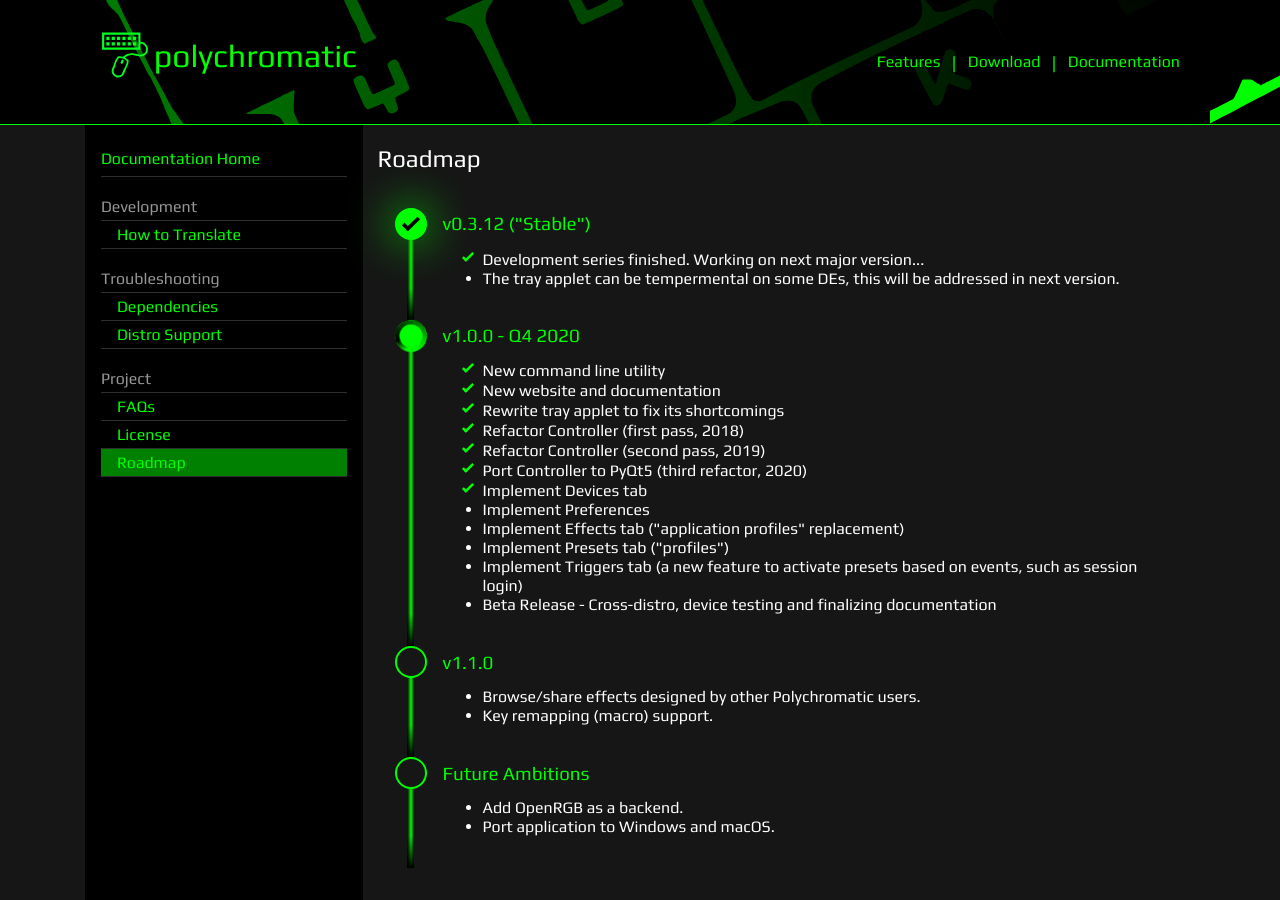
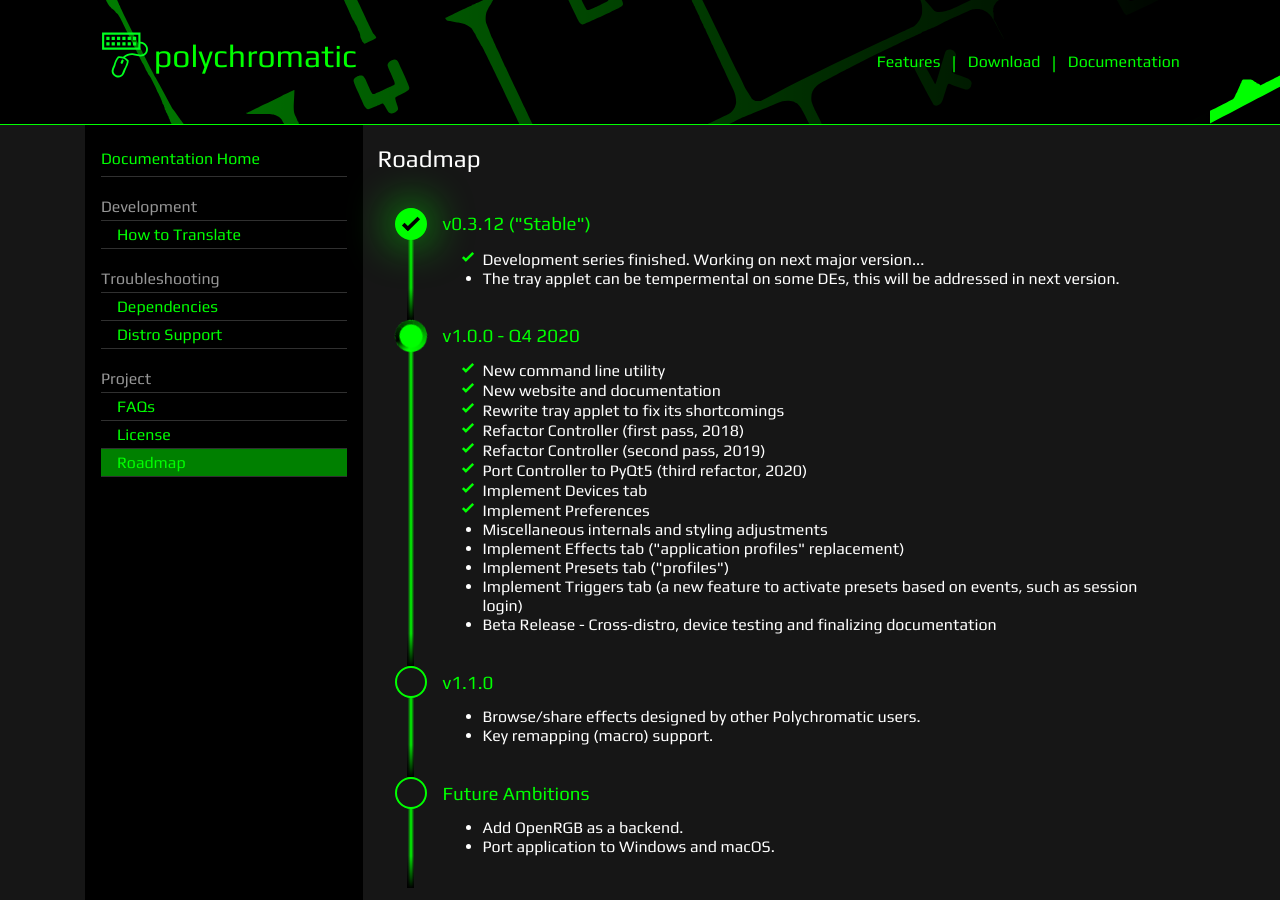
Before and after one commit to polychromatic/website, a Jekyll site: the page built from docs/roadmap.md, in a window 1280 px wide and 900 px high. Built offline with Jekyll 4.4.1, drawn with Linux system fonts in a browser that asks for light colours.

Commit message:
Update roadmap: Check!

```diff
--- a/docs/roadmap.md
+++ b/docs/roadmap.md
@@ -22,8 +22,9 @@ roadmap:
         - Refactor Controller (second pass, 2019)
         - Port Controller to PyQt5 (third refactor, 2020)
         - Implement Devices tab
+        - Implement Preferences
       pending:
-        - Implement Preferences
+        - Miscellaneous internals and styling adjustments
         - Implement Effects tab ("application profiles" replacement)
         - Implement Presets tab ("profiles")
         - Implement Triggers tab (a new feature to activate presets based on events, such as session login)
```
